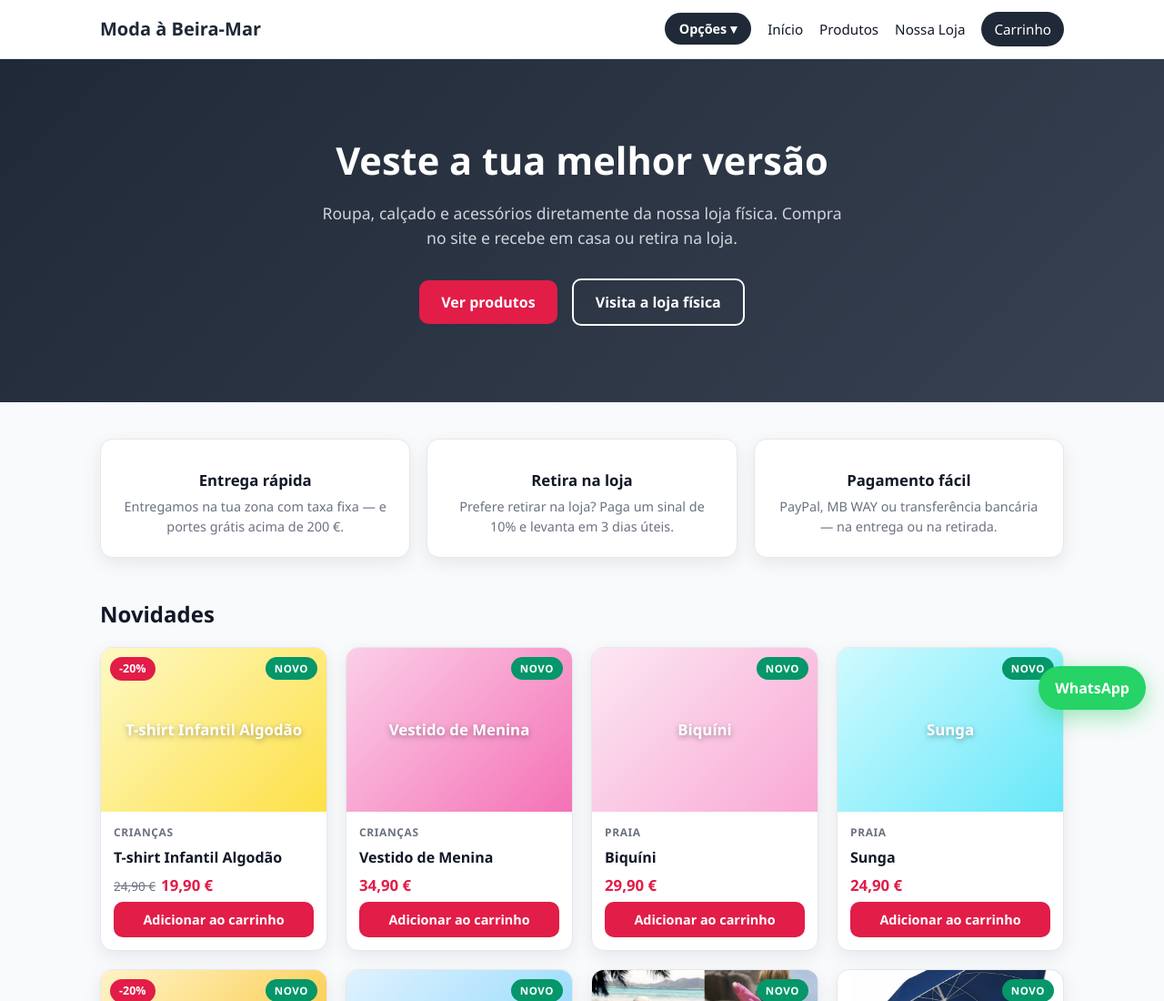
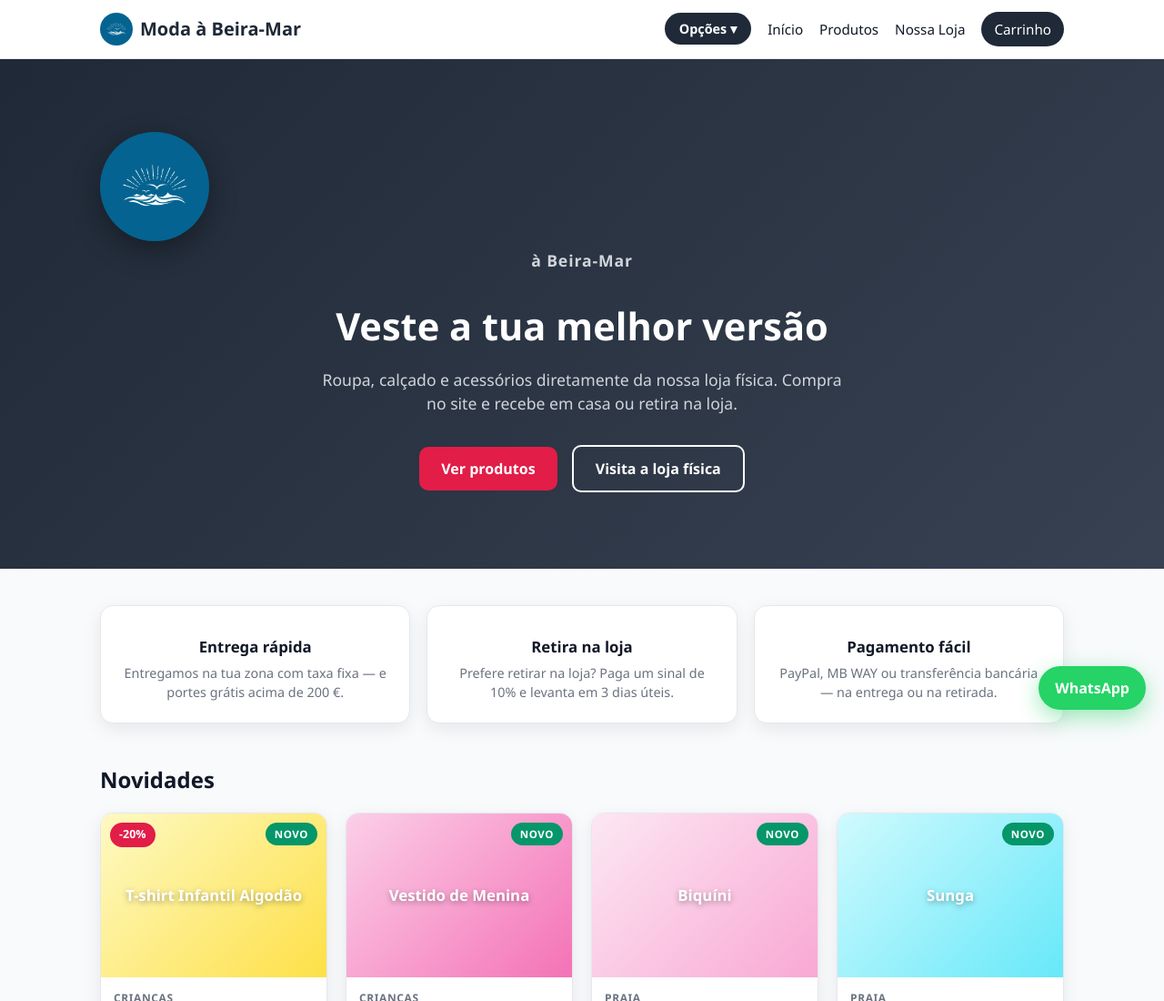
Before and after one commit to princepe123/Moda-Beira-Mar, a plain HTML site: page index.html in a window 1280 px wide. Shown: the top 1100 px of the page at 91% size. Drawn offline with Linux system fonts and the light colour scheme.

Commit message:
Logótipo: imagem no cabeçalho (onde estava o texto) e centrada no herói da página inicial com o nome 'à Beira-Mar' (config: logo + logoNome)

```diff
--- a/css/style.css
+++ b/css/style.css
@@ -39,6 +39,9 @@ a { color: inherit; }
 .topo { position: sticky; top: 0; background: var(--branco); border-bottom: 1px solid var(--borda); z-index: 50; }
 .topo-inner { display: flex; align-items: center; justify-content: space-between; min-height: 64px; gap: 10px; flex-wrap: wrap; padding-top: 8px; padding-bottom: 8px; }
 .logo { font-weight: 800; font-size: 1.25rem; text-decoration: none; color: var(--primaria); display: flex; align-items: center; gap: 8px; }
+.logo-img { height: 36px; width: 36px; object-fit: cover; border-radius: 50%; }
+.hero-logo { width: 120px; height: 120px; object-fit: cover; border-radius: 50%; box-shadow: 0 10px 30px rgba(0,0,0,.35); margin-bottom: 8px; }
+.hero-logo-nome { font-weight: 800; font-size: 1.3rem; letter-spacing: .05em; color: #fff; margin-bottom: 12px; }
 .nav { display: flex; gap: 18px; align-items: center; flex-wrap: wrap; }
 .nav a { text-decoration: none; color: var(--texto); font-weight: 500; font-size: .95rem; }
 .nav a:hover { color: var(--destaque); }
@@ -189,6 +192,8 @@ a { color: inherit; }
 
 @media (max-width: 768px) {
   .hero { padding: 56px 0; }
+  .hero-logo { width: 88px; height: 88px; }
+  .logo-img { height: 30px; width: 30px; }
   .hero h1 { font-size: 1.9rem; }
   .beneficios { grid-template-columns: 1fr; }
   .detalhe { grid-template-columns: 1fr; padding-top: 30px; }
--- a/index.html
+++ b/index.html
@@ -13,6 +13,8 @@
   <main>
     <section class="hero">
       <div class="container">
+        <img id="hero-logo" class="hero-logo" alt="Logótipo da loja" style="display:none">
+        <p class="hero-logo-nome" id="hero-logo-nome"></p>
         <h1>Veste a tua melhor versão</h1>
         <p>Roupa, calçado e acessórios diretamente da nossa loja física. Compra no site e recebe em casa ou retira na loja.</p>
         <a href="#catalogo" class="btn">Ver produtos</a>
--- a/js/app.js
+++ b/js/app.js
@@ -78,6 +78,16 @@ function atualizarBadge() {
   });
 }
 
+function aplicarLogo() {
+  const img = document.getElementById("hero-logo");
+  if (img) {
+    if (CONFIG.logo) { img.src = CONFIG.logo; img.style.display = "block"; }
+    else img.style.display = "none";
+  }
+  const nome = document.getElementById("hero-logo-nome");
+  if (nome) nome.textContent = CONFIG.logoNome || "";
+}
+
 function aplicarCores() {
   const r = document.documentElement.style;
   r.setProperty("--primaria", CONFIG.corPrimaria);
@@ -93,7 +103,7 @@ function renderizarCabecalho() {
   el.innerHTML = `
     <header class="topo">
       <div class="container topo-inner">
-        <a class="logo" href="index.html">${CONFIG.nomeLoja}</a>
+        <a class="logo" href="index.html">${CONFIG.logo ? `<img class="logo-img" src="${CONFIG.logo}" alt="${CONFIG.nomeLoja}">` : ""}${CONFIG.nomeLoja}</a>
         <nav class="nav">
           <div class="menu-opcoes" id="menu-opcoes">
             <button type="button" class="opcoes-btn" id="btn-opcoes">Opções ▾</button>
@@ -637,6 +647,7 @@ function abrirToast(msg) {
 
 document.addEventListener("DOMContentLoaded", () => {
   aplicarCores();
+  aplicarLogo();
   renderizarCabecalho();
   renderizarRodape();
   atualizarBadge();
--- a/js/config.js
+++ b/js/config.js
@@ -16,6 +16,8 @@ const CONFIG = {
   corDestaque: "#e11d48",
   corWhatsApp: "#25d366",
   imagemFundo: "fotos/fundo-site.png",
+  logo: "fotos/logo.png",
+  logoNome: "à Beira-Mar",
   taxaEntrega: 15.0,
   entregaGratisAcimaDe: 200.0,
   formasPagamento: "PayPal, MB WAY ou transferência bancária",
```
Also changed, not shown: fotos/logo.png (added), 1 other file.
